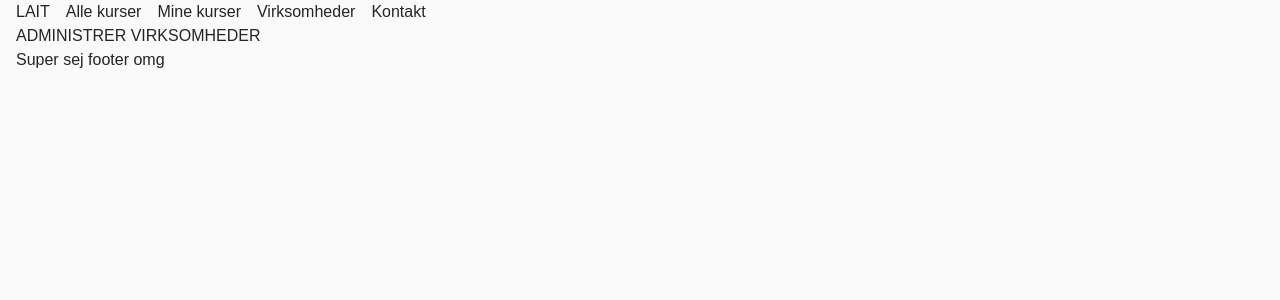
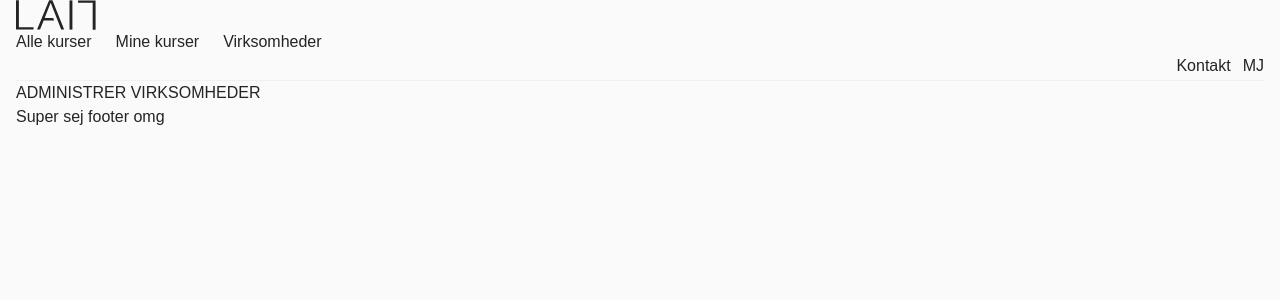
Before and after one commit to Maiichsen/BA_LAIT, a Vue app: page /companies in a window 1280 px wide. Shown: the top 300 px of the page. Built offline with nearby package versions, Linux system fonts and the light colour scheme; no server answers; the HTML template or start-up script is replaced by a standard one.

Commit message:
Add styling for header and navigation
add logo
add profile
add dropdown to profile

```diff
--- a/src/components/header/TheHeader.vue
+++ b/src/components/header/TheHeader.vue
@@ -1,13 +1,84 @@
 <script setup lang="ts">
+import { ref } from 'vue';
 
+const isProfileOpen = ref(false);
+
+// Close dropdown when clicking outside
+import { onMounted, onUnmounted } from 'vue';
+
+const handleClickOutside = (event: MouseEvent) => {
+  const target = event.target as HTMLElement;
+  if (!target.closest('.relative')) {
+    isProfileOpen.value = false;
+  }
+};
+
+onMounted(() => {
+  document.addEventListener('click', handleClickOutside);
+});
+
+onUnmounted(() => {
+  document.removeEventListener('click', handleClickOutside);
+});
 </script>
 
 <template>
-<div class="flex">
-  <h1 class="mr-4">LAIT</h1>
-  <router-link to="/all_courses" class="mr-4">Alle kurser</router-link>
-  <router-link to="/my_courses" class="mr-4">Mine kurser</router-link>
-  <router-link to="/companies" class="mr-4">Virksomheder</router-link>
-  <router-link to="/contact" class="mr-4">Kontakt</router-link>
-</div>
+  <header class="border-b border-tutara-100">
+    <div class="container">
+      <div class="container-row h-20 items-center gap-7">
+        <!-- Logo -->
+        <router-link to="/all_courses" class="col col-span-2">
+          <img class="w-20 h-[30px]" src="/logo.svg" alt="Lait logo">
+        </router-link>
+
+        <!-- Main Navigation -->
+        <nav class="col-span-10">
+          <ul class="flex gap-6">
+            <li><router-link to="/all_courses" class="text-nav">Alle kurser</router-link></li>
+            <li><router-link to="/my_courses" class="text-nav">Mine kurser</router-link></li>
+            <li><router-link to="/companies" class="text-nav">Virksomheder</router-link></li>
+          </ul>
+        </nav>
+
+        <!-- Kontakt og profil -->
+        <div class="col-span-3 lg:col-span-4 flex justify-end items-center gap-3">
+          <router-link to="/contact" class="text-nav">Kontakt</router-link>
+
+          <!-- Profile dropdown -->
+          <div class="relative">
+            <button
+              @click="isProfileOpen = !isProfileOpen"
+              class="flex items-center gap-2 text-nav"
+              aria-label="Profil menu">
+              MJ
+            </button>
+
+            <!-- Dropdown -->
+            <div
+              v-if="isProfileOpen"
+              class="absolute right-0 mt-2 w-48 bg-white border border-tutara-100 rounded-lg shadow-lg"
+            >
+              <ul class="py-2">
+                <li>
+                  <button class="w-full px-4 py-2 text-left text-p1 hover:bg-tutara-50">
+                    Indstillinger
+                  </button>
+                </li>
+                <li>
+                  <button class="w-full px-4 py-2 text-left text-p1 hover:bg-tutara-50">
+                    Skift kodeord
+                  </button>
+                </li>
+                <li class="border-t border-tutara-100 mt-2 pt-2">
+                  <button class="w-full px-4 py-2 text-left text-p1 text-burnt-sienna-500 hover:bg-tutara-50">
+                    Log ud
+                  </button>
+                </li>
+              </ul>
+            </div>
+          </div>
+        </div>
+      </div>
+    </div>
+  </header>
 </template>
```
Also changed, not shown: public/logo.svg (added).
